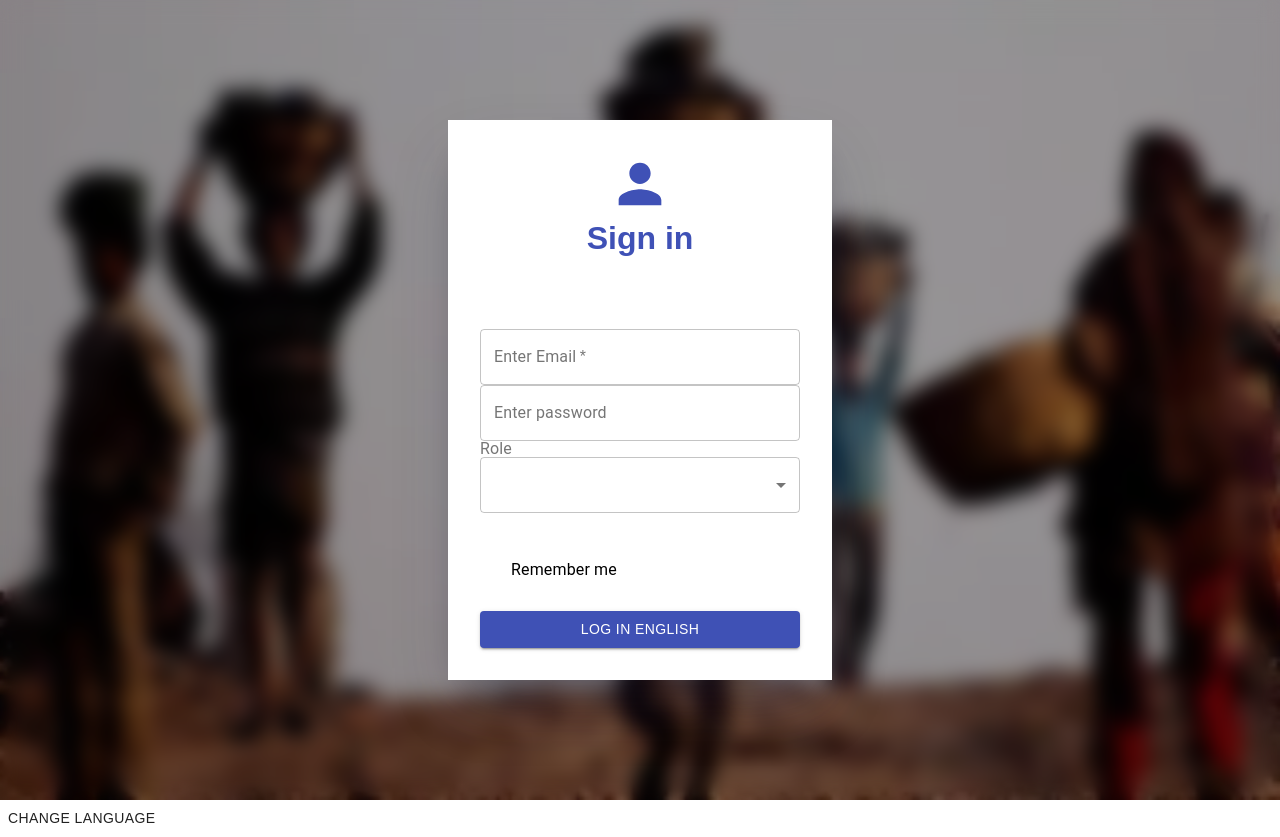
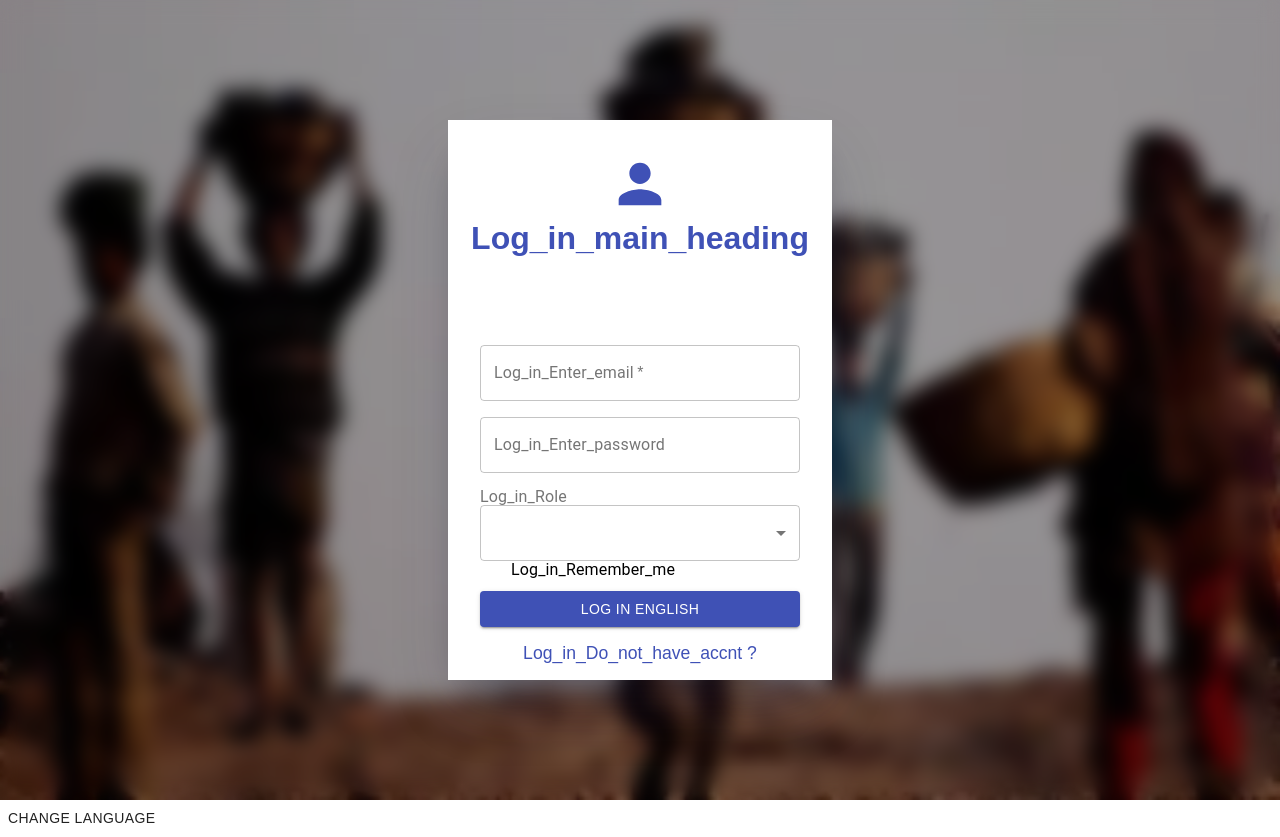
Before and after one commit to Rishabh32700/sih_copy, a React (Create React App) app in the folder sih/: page /login in a window 1280 px wide. Built offline with nearby package versions, Linux system fonts and the light colour scheme; what react-swipeable-views-utils, unsplash-js would draw is missing.

Commit message:
signup dynamic and login in hindi completed navbar when to show when to hide

```diff
--- a/sih/src/App.jsx
+++ b/sih/src/App.jsx
@@ -3,7 +3,7 @@ import Login from "./pages/Login";
 
 import "./index.css";
 
-import { Routes, Route } from "react-router-dom";
+import { Routes,useLocation, Route } from "react-router-dom";
 import Signup from "./pages/Signup";
 
 import MainRendering from "./components/main_rendering/MainRendering";
@@ -27,9 +27,9 @@ const App = () => {
   let [vvgnli_research_submenu_state, set_vvgnli_research_submenu_state] =
     useState("research");
 
-  const do_Not_Show_Menu_Bar =
-    window.location.pathname === "/login" ||
-    window.location.pathname === "/signup";
+
+    const { pathname } = useLocation();
+
   return (
     <>
       <div className="app">
@@ -48,14 +48,10 @@ const App = () => {
               set_dashboard_main_menu_state,
             }}
           >
-            {do_Not_Show_Menu_Bar ? (
-              <></>
-            ) : (
-              <>
-                <ThemeLanguageSwitcher />
-                <PortalsMenu />
-              </>
-            )}
+
+{(pathname !== "/signup" && pathname !== "/login") && <ThemeLanguageSwitcher />}
+{(pathname !== "/signup" && pathname !== "/login") && <PortalsMenu />}
+
             <Routes>
               <Route path="/login" element={<Login />} />
               <Route path="/signup" element={<Signup />} />
--- a/sih/src/pages/Login.jsx
+++ b/sih/src/pages/Login.jsx
@@ -7,7 +7,7 @@ import {
   Select,
   MenuItem,
 } from "@material-ui/core";
-import { useNavigate } from "react-router-dom";
+import {Link, useNavigate } from "react-router-dom";
 import PersonIcon from "@material-ui/icons/Person";
 import CheckBoxOutlineBlankIcon from "@material-ui/icons/CheckBoxOutlineBlank";
 import CheckBoxIcon from "@material-ui/icons/CheckBox";
@@ -29,10 +29,11 @@ const Login = () => {
   } = useForm();
   const navigate = useNavigate();
   const onSubmit = async (data) => {
+    console.log("data", data);
     const loginData = {
       email: data.email,
       password: data.password,
-      loginType: "2",
+      loginType: `${data.role}`,
     };
     console.log(loginData);
 
@@ -80,16 +81,16 @@ const Login = () => {
               <div className="icon__class">
                 <PersonIcon />
               </div>
-              <div className="text">Sign in</div>
+              <div className="text">{t("Log_in_main_heading")}</div>
             </div>
 
             <div className="mailid__and__password__conatiner signin__mailid__and__password__conatiner">
-              <div className="email">
+              <div className="email" style={{marginTop:"1rem"}}>
                 <TextField
                   id="email"
                   type="email"
                   variant="outlined"
-                  label="Enter Email"
+                  label={t("Log_in_Enter_email")}
                   fullWidth
                   required
                   error={!!errors?.email}
@@ -104,12 +105,12 @@ const Login = () => {
                   })}
                 />
               </div>
-              <div className="password">
+              <div className="password" style={{marginTop:"1rem"}}>
                 <TextField
                   id="password"
                   type="password"
                   variant="outlined"
-                  label="Enter password"
+                  label={t("Log_in_Enter_password")}
                   fullWidth
                   error={errors.password}
                   {...register("password", {
@@ -129,12 +130,12 @@ const Login = () => {
                   helperText={errors.password ? errors.password.message : ""}
                 />
               </div>
-              <div>
+              <div style={{marginTop:"1rem"}}>
                 <FormControl fullWidth>
-                  <InputLabel id="demo-simple-select-label">Role</InputLabel>
+                  <InputLabel id="demo-simple-select-label">{t("Log_in_Role")}</InputLabel>
                   <Select
                     fullWidth
-                    defaultValue="Role"
+                    defaultValue={t("Log_in_Role")}
                     labelId="demo-simple-select-label"
                     id="demo-simple-select"
                     label="Type"
@@ -145,8 +146,8 @@ const Login = () => {
                     error={errors.type}
                     helperText={errors.type ? errors.type.message : ""}
                   >
-                    <MenuItem value={1}>Admin</MenuItem>
-                    <MenuItem value={2}>Regular</MenuItem>
+                    <MenuItem value={1}>{t("Log_in_page_admin_type")}</MenuItem>
+                    <MenuItem value={2}>{t("Log_in_page_regular_type")}</MenuItem>
                   </Select>
                 </FormControl>
               </div>
@@ -161,9 +162,10 @@ const Login = () => {
                       name="checkedI"
                     />
                   }
-                  label="Remember me"
+                  label={t("Log_in_Remember_me")}
                 />
               </div>
+
               <div className="create__account__button button">
                 <Button
                   variant="contained"
@@ -175,6 +177,11 @@ const Login = () => {
                   {t("Log_in_Button")}
                 </Button>
               </div>
+              <div className="authentication__links__signup">
+              <p className="links">
+                <Link to="/signup">{t("Log_in_Do_not_have_accnt")} ?</Link>
+              </p>
+            </div>
             </div>
           </div>
         </div>
```
